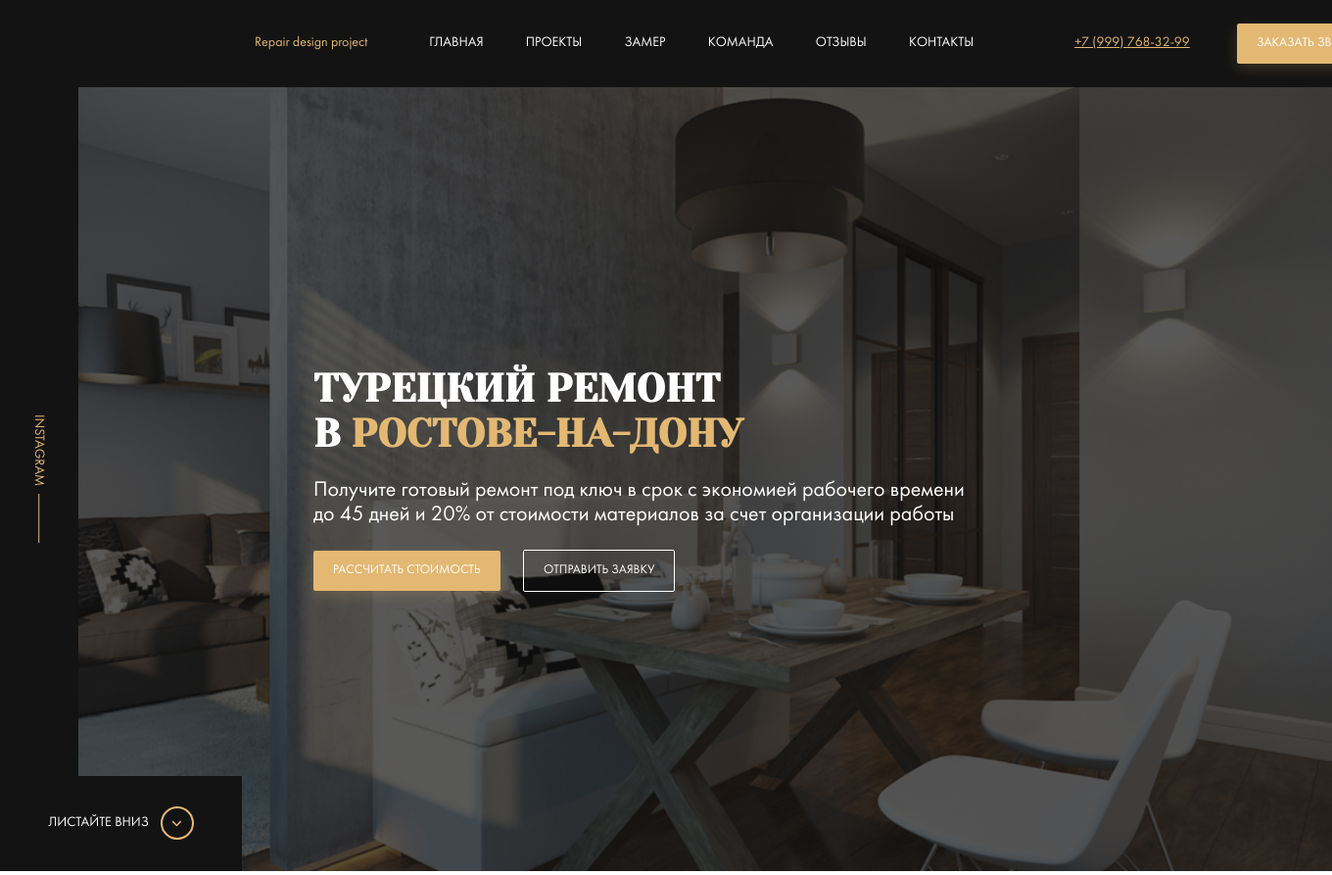
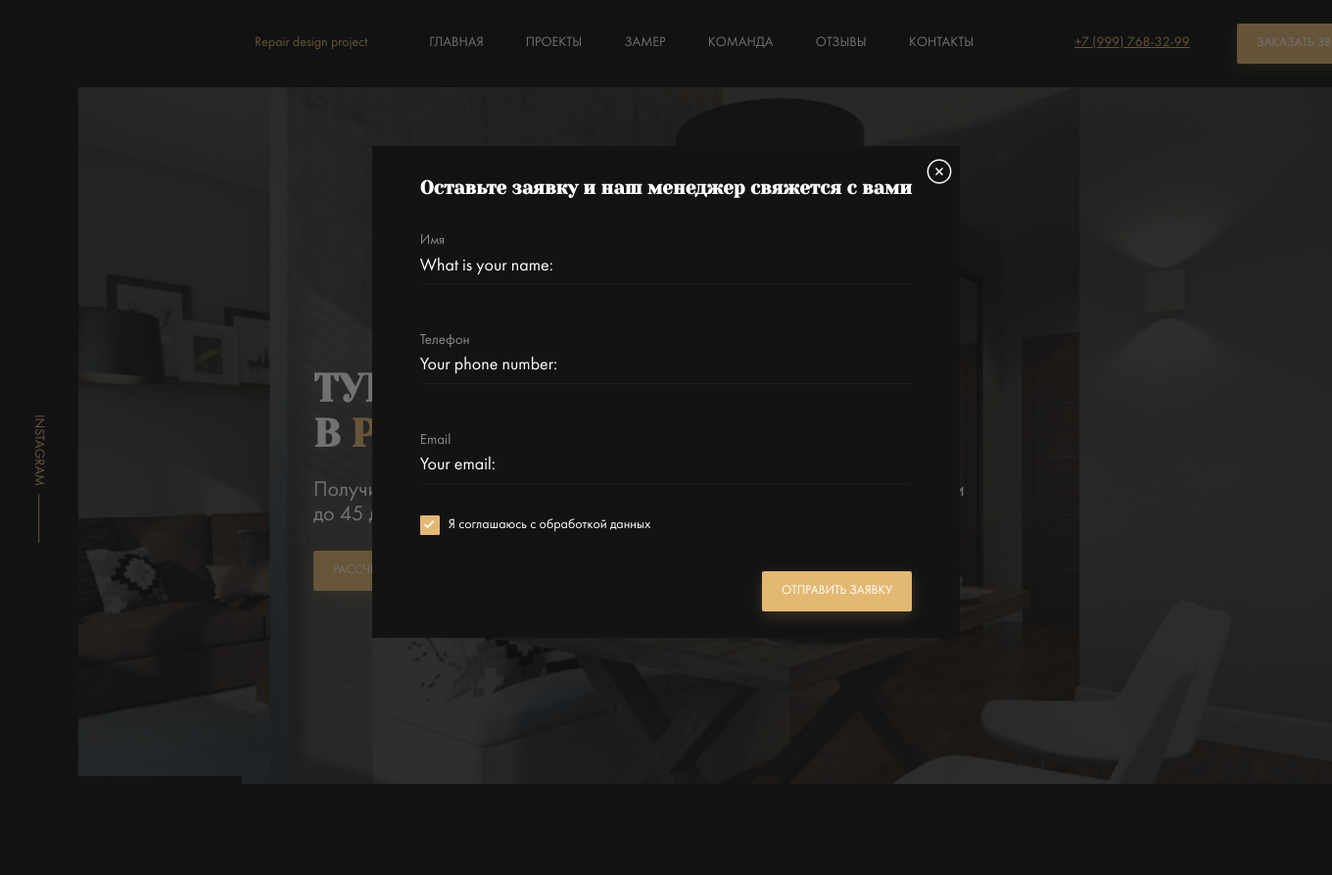
Before and after one commit to Eleonora-lab/Repair-Design, a PHP site: page / in a window 1360 px wide; the page is wider, and only the part inside the window is pictured. Shown: the top 893 px of that part at 98% size. After the commit the page ends 800 px from the top of that part, so only its background shows below. Run offline with PHP 8.4, Linux system fonts and the light colour scheme; some web fonts are replaced.

Commit message:
feat: add modal dialog

```diff
--- a/css/style.css
+++ b/css/style.css
@@ -338,6 +338,47 @@
     background-color: transparent;
     color: #ffffff; }
 
+.label {
+  font-size: 1.07rem; }
+  .label--light {
+    color: rgba(255, 255, 255, 0.5); }
+
+.input {
+  background-color: transparent;
+  border: none;
+  border-bottom: 1px solid rgba(54, 54, 54, 0.3);
+  font-size: 1.285rem;
+  color: #ffffff;
+  padding: 0.5rem 0; }
+  .input::-webkit-input-placeholder {
+    color: #ffffff; }
+  .input::-moz-placeholder {
+    color: #ffffff; }
+  .input:-ms-input-placeholder {
+    color: #ffffff; }
+  .input::-ms-input-placeholder {
+    color: #ffffff; }
+  .input::placeholder {
+    color: #ffffff; }
+
+.policy__checkbox {
+  opacity: 0;
+  visibility: hidden; }
+  .policy__checkbox:checked + .policy__label::before {
+    background: #e3b873 url("../img/check.svg") no-repeat center/0.8rem; }
+
+.policy__label {
+  display: flex;
+  align-items: center; }
+  .policy__label::before {
+    content: "";
+    width: 18px;
+    height: 18px;
+    border: 1px solid #e3b873;
+    border-radius: 1px;
+    cursor: pointer;
+    margin-right: 0.64rem; }
+
 .container {
   width: 85%;
   max-width: 1256px;
@@ -531,6 +572,53 @@
   color: #ffffff;
   padding: 1.214rem 2.6rem; }
 
+.modal {
+  position: fixed;
+  z-index: 199;
+  left: 0;
+  top: 0;
+  bottom: 0;
+  right: 0;
+  width: 100%;
+  height: 100%;
+  background-color: rgba(19, 19, 19, 0.6);
+  display: flex;
+  align-items: center;
+  justify-content: center; }
+  .modal__dialog {
+    position: relative;
+    max-width: 36.36rem;
+    background-color: #131313;
+    padding: 2.357rem 3.5rem 1.928rem;
+    color: #ffffff; }
+  .modal__close {
+    position: absolute;
+    right: 0;
+    top: 0;
+    width: 28px;
+    height: 28px;
+    background: none;
+    border: none;
+    margin: 12px;
+    cursor: pointer; }
+  .modal__title {
+    font-family: "Yeseva One", cursive;
+    font-size: 1.357rem;
+    text-align: center;
+    margin: 0;
+    margin-bottom: 2.428rem; }
+  .modal__form {
+    display: flex;
+    flex-direction: column; }
+  .modal__input {
+    margin-bottom: 3.482rem; }
+    .modal__input:last-of-type {
+      margin-bottom: 1rem; }
+  .modal__policy {
+    margin-bottom: 2.7rem; }
+  .modal__button {
+    align-self: flex-end; }
+
 @media screen and (max-width: 1200px) {
   html {
     font-size: 12px; }
--- a/index.html
+++ b/index.html
@@ -285,7 +285,39 @@
         </section>
         <!-- /.section types -->
     </div>
-
+    <div class="modal">
+        <div class="modal__dialog">
+          <button class="modal__close">
+            <svg width="26" height="26" viewBox="0 0 26 26" fill="none" xmlns="http://www.w3.org/2000/svg">
+                <path d="M13 24.6668C19.4434 24.6668 24.6667 19.4435 24.6667 13.0002C24.6667 6.55684 19.4434 1.3335 13 1.3335C6.55672 1.3335 1.33337 6.55684 1.33337 13.0002C1.33337 19.4435 6.55672 24.6668 13 24.6668Z" stroke="white" stroke-width="1.5" stroke-linejoin="round"/>
+                <path d="M16.5 9.5L9.5 16.5" stroke="white" stroke-width="1.5" stroke-linejoin="round"/>
+                <path d="M9.5 9.5L16.5 16.5" stroke="white" stroke-width="1.5" stroke-linejoin="round"/>
+            </svg>
+          </button>
+          <h3 class="modal__title">Оставьте заявку и наш менеджер свяжется с вами </h3>
+          <form action="#" class="form modal__form">
+              <label for="user-name" class="label form__label
+              label--light">Имя</label>
+              <input type="text" class="input form__input modal__input" id="user-name" placeholder="What is your name:">
+              <label for="user-phone" class="label form__label
+              label--light">Телефон</label>
+              <input type="tel" class="input form__input modal__input" id="user-phone" placeholder="Your phone number:">
+              <label for="user-email" class="label form__label
+              label--light">Email</label>
+              <input type="text" class="input form__input modal__input" id="user-email" placeholder="Your email:">
+              <div class="policy modal__policy">
+                  <input type="checkbox" name="policy-checkbox" id="policy-checkbox"
+                   class="policy__checkbox" checked>
+                  <label for="policy-checkbox" class="policy__label">Я соглашаюсь с обработкой данных</label>
+              </div>
+              <!-- /.policy -->
+              <button class="button button--primary modal__button">Отправить заявку</button>
+          </form>
+          <!-- /.form modal__form -->
+        </div>
+        <!-- /.modal__dialog -->
+    </div>
+    <!-- /.modal -->
 </body>
 
 </html>
--- a/sass/style.sass
+++ b/sass/style.sass
@@ -8,4 +8,5 @@
 @import "templates/hero"
 @import "templates/control"
 @import "templates/types"
+@import "templates/modal"
 @import "media"
```
Also changed, not shown: sass/_interface.sass (+35 -0 lines), sass/templates/_modal.sass (added, +46 -0 lines), img/check.svg (added), img/close.svg (added), img/video.svg (deleted).
